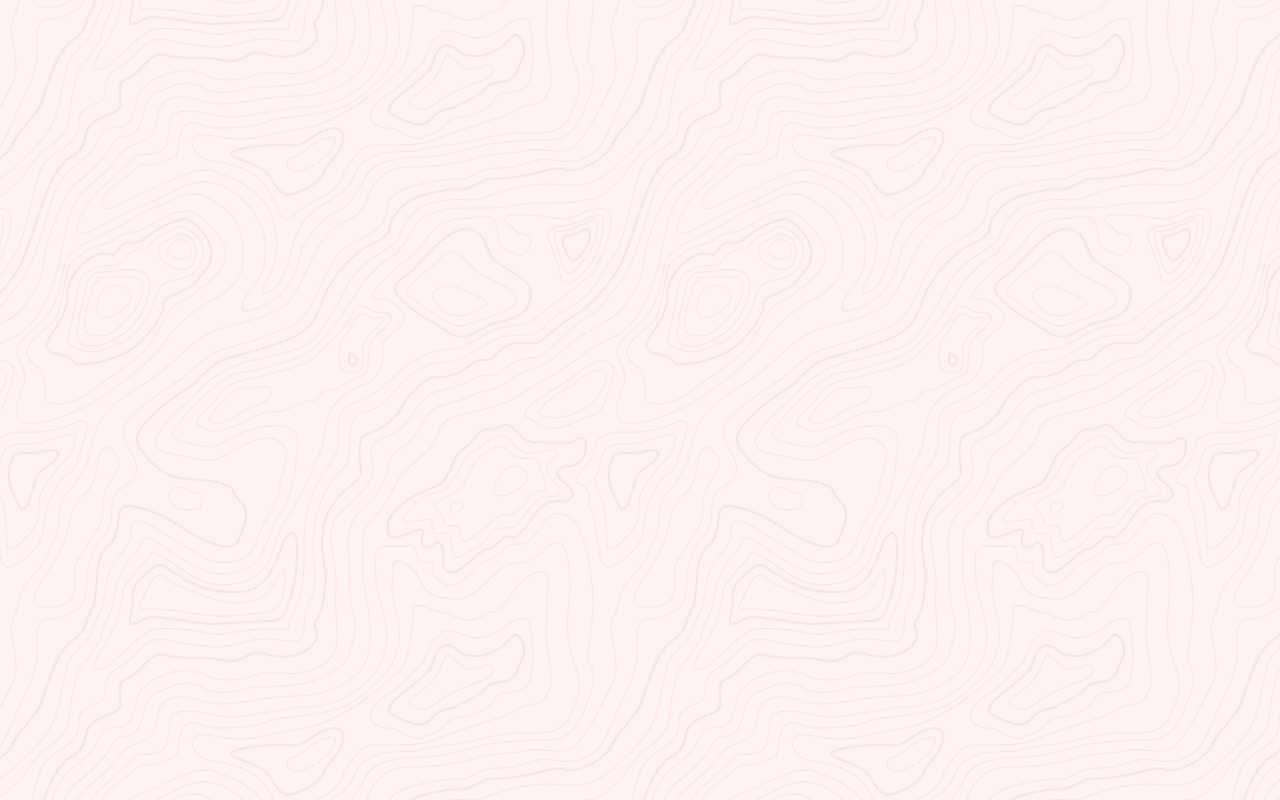
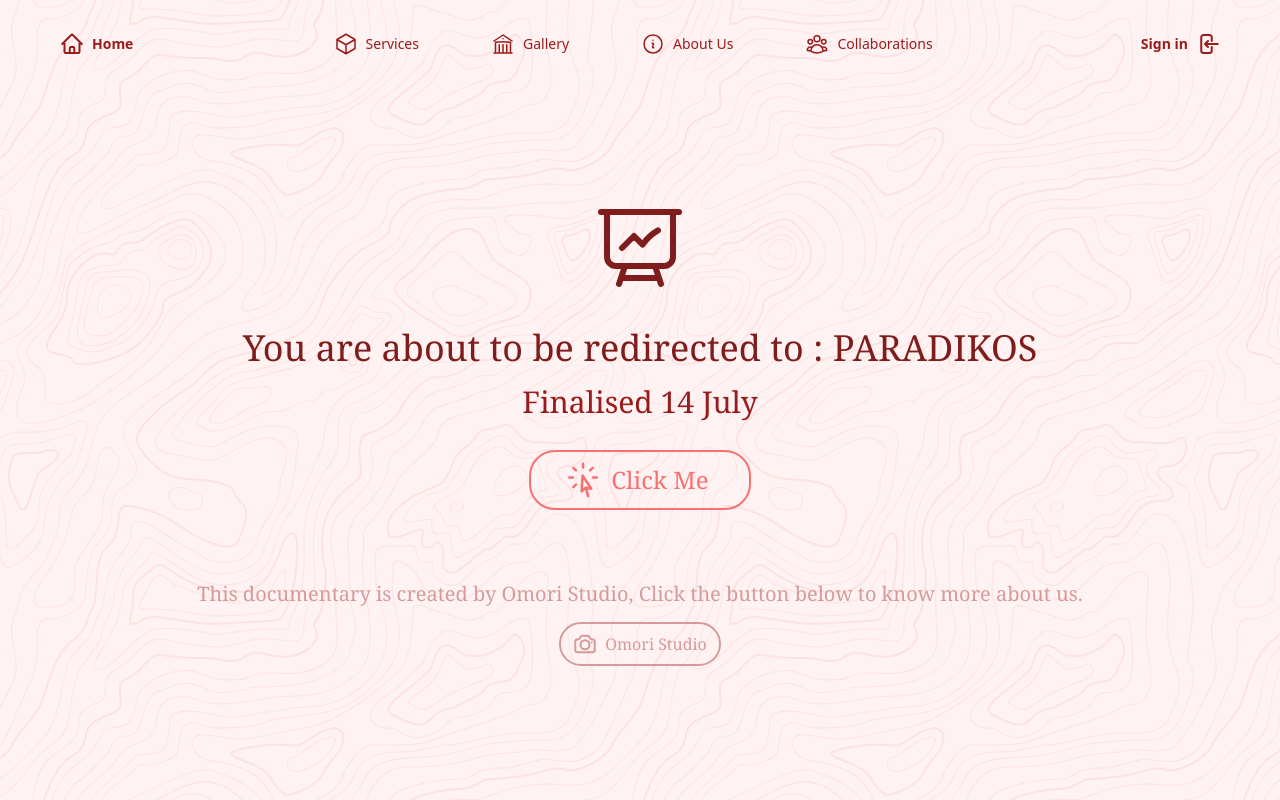
Before and after one commit to sam-lo/omori-studio, a Next.js app: page /redirect/paradikos in a window 1280 px wide. Before the commit this address had no page. Shown: the top 800 px of the page. Built offline with nearby package versions, Linux system fonts and the light colour scheme.

Commit message:
Added redirect

```diff
--- /dev/null
+++ b/app/redirect/paradikos/page.tsx
@@ -0,0 +1,51 @@
+import {CameraIcon, CursorArrowRaysIcon, FilmIcon, PresentationChartLineIcon} from "@heroicons/react/24/outline";
+import * as React from "react";
+import {PlayIcon} from "@heroicons/react/24/solid";
+
+export default function Extraordinary() {
+
+  let redirectDestination = "https://new.express.adobe.com/id/urn:aaid:sc:AP:7b343fa0-b07d-5449-9cbb-da38916849e4?invite=true&promoid=Z2G1FQKR&mv=other";
+
+  return (
+    <>
+      <div className="flex flex-col items-center justify-center sm:gap-8 gap-4 sm:p-24 p-10 selection:bg-red-200">
+        <div className="flex flex-col justify-center items-center gap-2 sm:gap-4">
+          <PresentationChartLineIcon className="text-red-900 h-24 my-4"/>
+          <div className="sm:text-4xl text-3xl text-center text-red-900 font-serif">
+            You are about to be redirected to : PARADIKOS
+          </div>
+          <div className="sm:text-3xl text-xl text-center text-red-800 font-serif">
+            Finalised 14 July
+          </div>
+        </div>
+        <a
+          href={redirectDestination}
+          className="group flex flex-col items-center justify-center space-y-5 outline outline-2 outline-red-400 hover:bg-red-400 rounded-3xl pl-8 py-2">
+          <div className="flex items-center justify-center space-x-2 text-red-400 group-hover:text-white">
+            <div className="group-hover:opacity-0 transition duration-300 ease-in-out">
+              <CursorArrowRaysIcon className="h-10"/>
+            </div>
+            <div className="text-2xl font-serif group-hover:-translate-x-10 duration-300 ease-in-out">
+              Click Me
+            </div>
+            <PlayIcon
+              className="h-8 opacity-0 group-hover:-translate-x-8 group-hover:opacity-100 transition duration-500 ease-in-out"/>
+          </div>
+        </a>
+        <div className="flex flex-col items-center justify-center text-center gap-4">
+          <div className="sm:text-xl text-md text-center text-red-800 font-serif opacity-40 mt-10">
+            This documentary is created by Omori Studio, Click the button below to know more about us.
+          </div>
+          <a
+            href="/"
+            className="flex opacity-40 hover:opacity-100 items-center outline outline-2 font-serif outline-red-800 hover:outline-red-400 space-x-2 hover:bg-red-400 text-red-800 hover:text-white hover:shadow-lg hover:shadow-red-300 px-3 py-2 rounded-3xl ease-in-out transition duration-300">
+            <CameraIcon className="h-6 stroke-2"/>
+            <div>
+              Omori Studio
+            </div>
+          </a>
+        </div>
+      </div>
+    </>
+  )
+}
```
Also changed, not shown: 1 other file (tests, documents, lock files or other folders).
